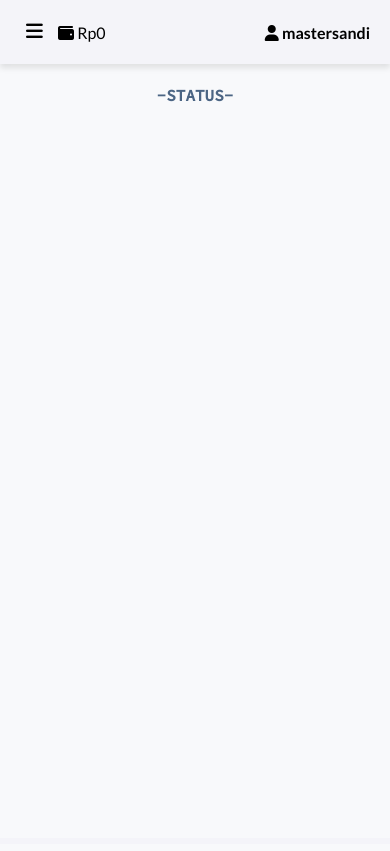
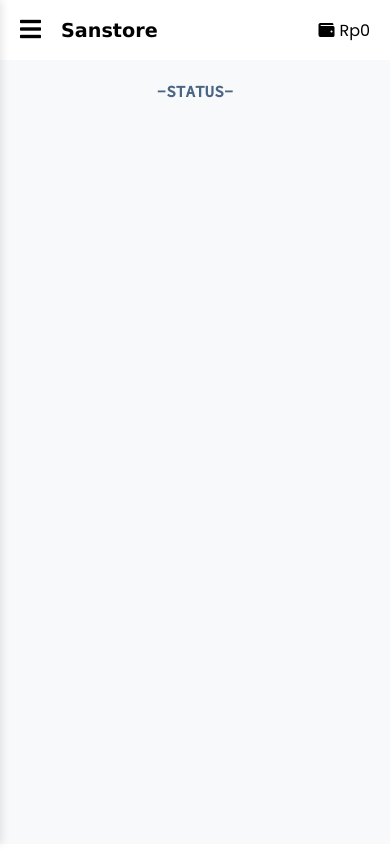
Before and after one commit to Sandhj/project, a Flask app: page /admin in a window 390 px wide. Before the commit the page ends 102 px from the top, so only its background shows below. Run offline with Flask 3, Linux system fonts and the light colour scheme; the visitor is signed in with stand-in values (Sample User, id 1); data comes from the database, SQL or seed files in the repository; data that the repository does not hold is empty.

Commit message:
Update dash_admin.html

```diff
--- a/templates/dash_admin.html
+++ b/templates/dash_admin.html
@@ -1,146 +1,165 @@
 <!DOCTYPE html>
-<html lang="en">
+<html lang="id">
 <head>
   <meta charset="UTF-8">
   <meta name="viewport" content="width=device-width, initial-scale=1.0">
-    <title>SANSTORE PANEL</title>
-    <link rel="stylesheet" href="https://cdnjs.cloudflare.com/ajax/libs/font-awesome/6.0.0/css/all.min.css">
-    <link href="https://fonts.googleapis.com/css2?family=Lato:wght@300;400;700&display=swap" rel="stylesheet">
+  <title>UI/UX Model Alternatif dengan Username di Sidebar</title>
+  <!-- Import Google Font: Poppins -->
+  <link href="https://fonts.googleapis.com/css2?family=Poppins:wght@400;500;600&display=swap" rel="stylesheet">
+  <!-- Import Font Awesome -->
+  <link rel="stylesheet" href="https://cdnjs.cloudflare.com/ajax/libs/font-awesome/5.15.4/css/all.min.css">
   <style>
-        /* General styling */
-        body {
-            font-family: 'Lato', sans-serif;
+    /* Reset dan Global Style */
+    * {
       margin: 0;
       padding: 0;
-            background-color: #f4f4f9;
+      box-sizing: border-box;
+      -webkit-tap-highlight-color: transparent;
     }
-
-        /* Remove blue outline when button is clicked */
-        .toggle:focus {
+    body {
+      font-family: 'Poppins', sans-serif;
+      background: #fff;
+      overflow-x: hidden;
+    }
+    /* Top Bar */
+    .top-bar {
+      position: fixed;
+      top: 0;
+      left: 0;
+      right: 0;
+      height: 60px;
+      display: flex;
+      align-items: center;
+      padding: 0 20px;
+      color: #000;
+      z-index: 1000;
+    }
+    .toggle {
+      background: none;
+      border: none;
+      font-size: 1.5rem;
+      color: #000;
+      cursor: pointer;
+      margin-right: 20px;
       outline: none;
     }
-
-        /* Remove highlight effect in Android and Webkit browsers */
-        .toggle, .dropdown a {
-            -webkit-tap-highlight-color: transparent;
+    .top-bar .title {
+      font-size: 1.2rem;
+      flex: 1;
     }
-
-        /* Top bar styling */
-        .top-bar {
-            background-color: #fffff;
-            color: black;
-            padding: 20px 20px;
+    .top-bar .balance-info {
+      margin-left: 15px;
       display: flex;
       align-items: center;
-            justify-content: space-between;
-            position: relative;
-            box-shadow: 0px 4px 6px rgba(0, 0, 0, 0.1);
     }
-
-        .balance-info {
-            margin-left: -150px;
+    .top-bar .balance-info i {
+      margin-right: 5px;
     }
-
-        .brand-name {
-            font-size: 1.2em;
-            font-weight: bold;
+    /* Sidebar Off-Canvas */
+    .sidebar {
+      position: fixed;
+      top: 0;
+      bottom: 0;
+      left: 0;
+      width: 250px;
+      padding: 30px 20px 20px 20px;
+      box-shadow: 2px 0 8px rgba(0,0,0,0.1);
+      transform: translateX(-100%);
+      transition: transform 0.3s ease-out;
+      z-index: 1100;
+      overflow-y: auto;
+      background: #fff;
     }
-
-        .toggle {
-            font-size: 1.5em;
-            cursor: pointer;
-            transition: transform 0.3s ease;
-            background: none;
+    .sidebar.show {
+      transform: translateX(0);
+    }
+    /* Sidebar Header untuk Username */
+    .sidebar-header {
+      font-size: 1.2rem;
+      margin-bottom: 20px;
+      padding-bottom: 10px;
+      border-bottom: 1px solid #ddd;
+      text-align: center;
+      color: #000;
+    }
+    .sidebar-header i {
+      margin-right: 8px;
+    }
+    .sidebar a {
+      display: block;
+      padding: 12px 10px;
+      margin: 5px 0;
+      color: #000;
+      text-decoration: none;
+      border-radius: 4px;
+      transition: background 0.2s ease;
+    }
+    .sidebar a:hover {
+      background: #f0f0f0;
+    }
+    .sidebar hr {
       border: none;
-            color: black;
+      border-top: 1px solid #ddd;
+      margin: 10px 0;
     }
-
-        .toggle:hover {
-            transform: scale(1.2);
+    /* Overlay */
+    .overlay {
+      position: fixed;
+      top: 0;
+      left: 0;
+      right: 0;
+      bottom: 0;
+      background: rgba(0,0,0,0.3);
+      opacity: 0;
+      visibility: hidden;
+      transition: opacity 0.3s ease;
+      z-index: 1050;
     }
-
-        /* Dropdown menu styling */
-        .dropdown {
-            position: absolute;
-            top: 65px;
-            left: 10px;
-            background-color: white;
-            box-shadow: 0px 4px 6px rgba(0, 0, 0, 0.1);
-            border-radius: 5px;
-            overflow: hidden;
-            transform: scaleY(0);
-            transform-origin: top;
-            transition: transform 0.3s ease;
-            z-index: 1000;
+    .overlay.show {
+      opacity: 1;
+      visibility: visible;
     }
-
-        .dropdown.show {
-            transform: scaleY(1);
+    /* Main Content */
+    .content {
+      margin-top: 60px;
+      padding: 0;
     }
-
-        .dropdown a {
-            display: flex;
-            align-items: center;
-            gap: 10px;
-            padding: 10px 15px;
-            text-decoration: none;
-            color: #333;
-            transition: background-color 0.3s ease;
-        }
-
-        .dropdown a:hover {
-            background-color: #aaaaaa;
-        }
-
-        .dropdown a i {
-            color: #1a1a2e;
-        }
-
-        /* Main content styling */
-        .content {
-            height: calc(100vh - 70px);
-            overflow: hidden;
-        }
-
     iframe {
       width: 100%;
-            height: 100%;
+      height: calc(100vh - 60px);
       border: none;
-        }
-
-        /* Responsive adjustments */
-        @media (max-width: 768px) {
-            .brand-name {
-                font-size: 1em;
-            }
-            .toggle {
-                font-size: 1.2em;
-            }
     }
   </style>
 </head>
 <body>
   <!-- Top Bar -->
   <div class="top-bar">
-        <button class="toggle" onclick="toggleMenu()" id="toggleButton"><i class="fas fa-bars"></i></button>
-        <div class="balance-info"><i class="fas fa-wallet"></i>  Rp{{ balance }}</div>
-        <div class="brand-name"><i class="fas fa-user"></i> {{ username }}</div>
+    <button class="toggle" id="toggleButton"><i class="fas fa-bars"></i></button>
+    <div class="title">𝗦𝗮𝗻𝘀𝘁𝗼𝗿𝗲</div>
+    <div class="balance-info"><i class="fas fa-wallet"></i> Rp{{ balance }}</div>
   </div>
 
-    <!-- Dropdown Menu -->
-    <div class="dropdown" id="dropdownMenu">
+  <!-- Sidebar Off-Canvas -->
+  <div class="sidebar" id="sidebarMenu">
+    <!-- Header dengan Username -->
+    <div class="sidebar-header">
+      <i class="fas fa-user"></i> {{ username }}
+    </div>
     <a href="/"><i class="fas fa-home"></i> Home</a>
     <a href="/create_temp" target="content-frame"><i class="fas fa-shield-alt"></i> VPN Premium</a>
     <a href="/vpn_free_temp" target="content-frame"><i class="fas fa-globe"></i> VPN Free</a>
     <a href="/list_xl" target="content-frame"><i class="fas fa-bullseye"></i> Tembak XL</a>
     <a href="/deposit" target="content-frame"><i class="fas fa-wallet"></i> Deposit</a>
-        <hr width="90%" size="1" color="#cccccc">
-        <a href="/add_server_temp" target="content-frame"><i class="fas fa-add"></i> Add Server</a>
-        <a href="/add_balance" target="content-frame"><i class="fas fa-add"></i> Add Balance</a>
-        <a href="/add_list_xl" target="content-frame"><i class="fas fa-add"></i> Add List XL</a>
+    <hr>
+    <a href="/add_server_temp" target="content-frame"><i class="fas fa-plus"></i> Add Server</a>
+    <a href="/add_balance" target="content-frame"><i class="fas fa-plus"></i> Add Balance</a>
+    <a href="/add_list_xl" target="content-frame"><i class="fas fa-plus"></i> Add List XL</a>
     <a href="/delete_server" target="content-frame"><i class="fas fa-trash"></i> Delete Server</a>
-        <a href="/logout"><i class="fas fa-sign-out"></i> Keluar</a>
+    <a href="/logout"><i class="fas fa-sign-out-alt"></i> Keluar</a>
   </div>
+
+  <!-- Overlay untuk Sidebar -->
+  <div class="overlay" id="overlay"></div>
 
   <!-- Main Content -->
   <div class="content">
@@ -148,19 +167,28 @@
   </div>
 
   <script>
-        const dropdown = document.getElementById('dropdownMenu');
+    const sidebar = document.getElementById('sidebarMenu');
     const toggleButton = document.getElementById('toggleButton');
+    const overlay = document.getElementById('overlay');
 
-        function toggleMenu() {
-            dropdown.classList.toggle('show');
-        }
+    // Tampilkan atau sembunyikan sidebar dan overlay saat tombol toggle diklik
+    toggleButton.addEventListener('click', function(e) {
+      e.stopPropagation();
+      sidebar.classList.toggle('show');
+      overlay.classList.toggle('show');
+    });
 
-        // Close dropdown when clicking outside of it
-        document.addEventListener('click', function (event) {
-            const isClickInside = toggleButton.contains(event.target) || dropdown.contains(event.target);
+    // Tutup sidebar saat mengklik overlay
+    overlay.addEventListener('click', function() {
+      sidebar.classList.remove('show');
+      overlay.classList.remove('show');
+    });
 
-            if (!isClickInside) {
-                dropdown.classList.remove('show');
+    // Tutup sidebar saat mengklik di luar area sidebar
+    document.addEventListener('click', function(e) {
+      if (!sidebar.contains(e.target) && !toggleButton.contains(e.target)) {
+        sidebar.classList.remove('show');
+        overlay.classList.remove('show');
       }
     });
   </script>
```
Lines whose indentation alone changed are shown as unchanged.
